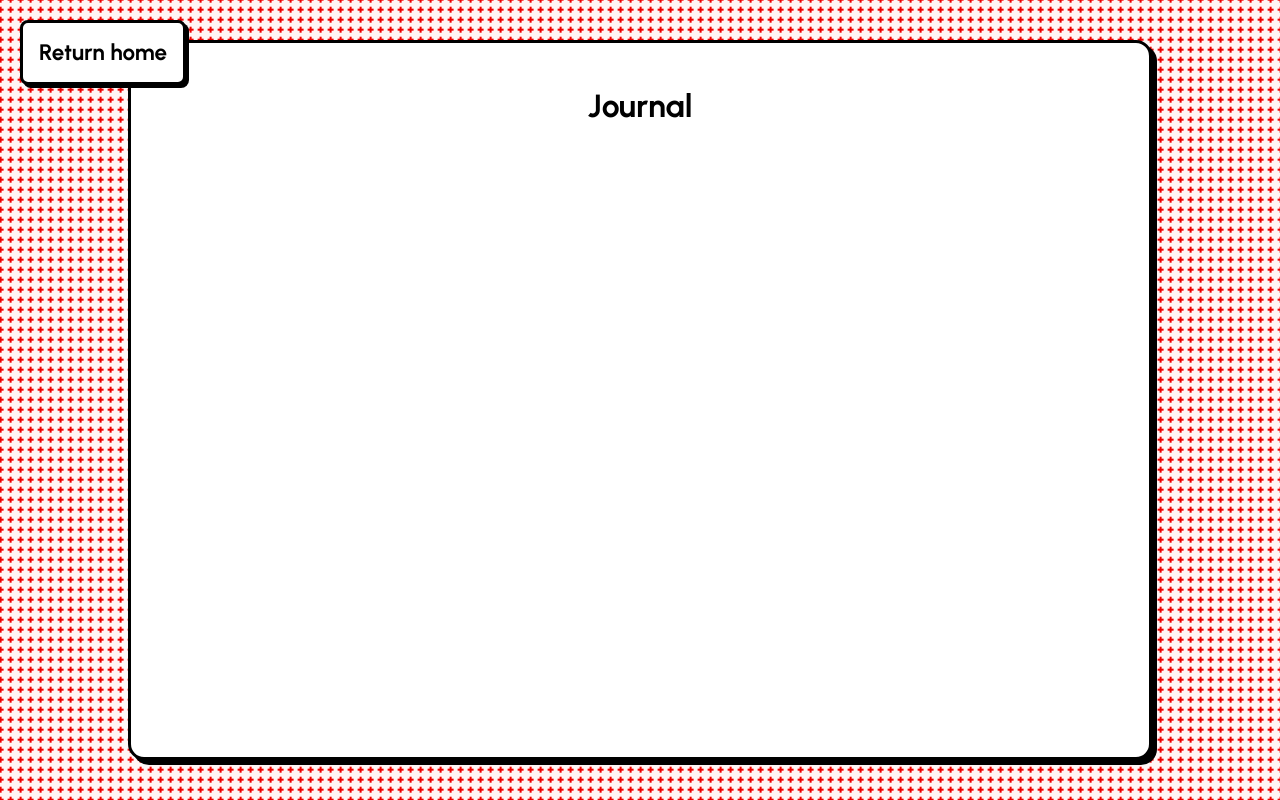
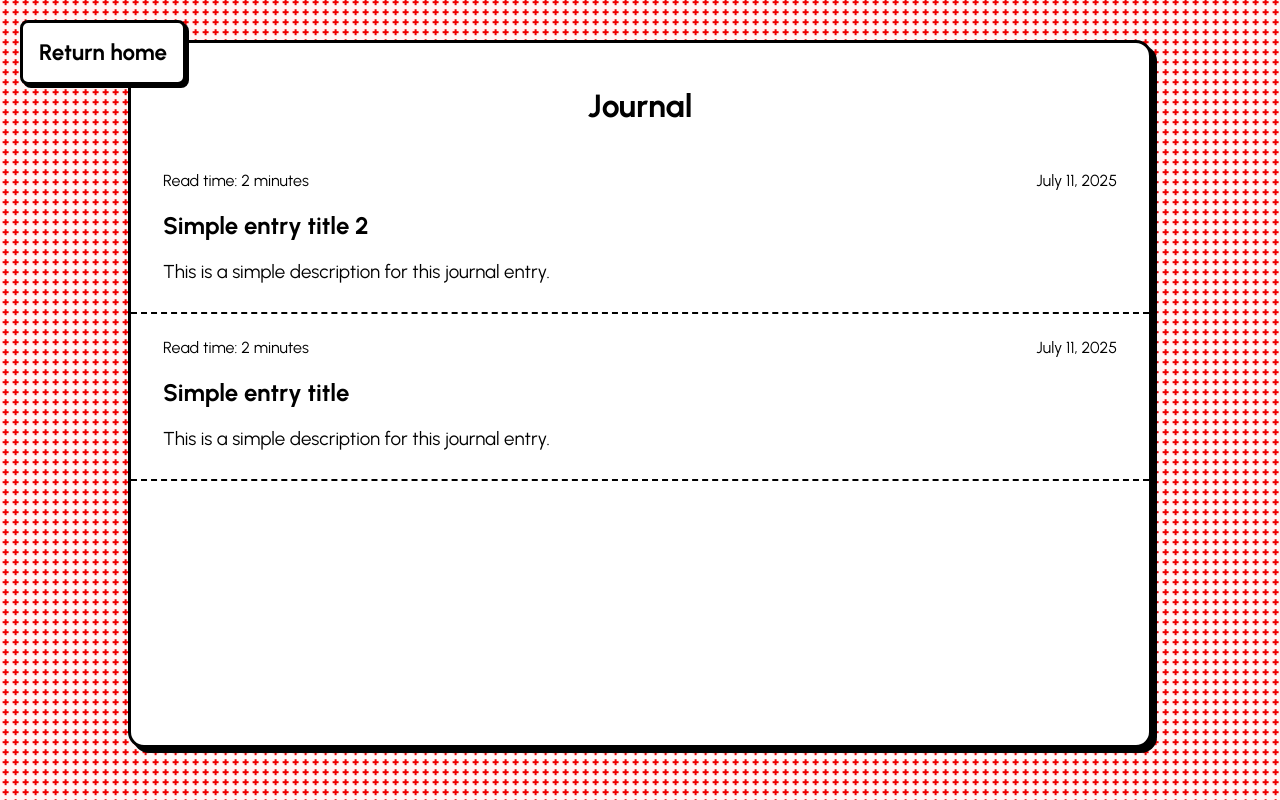
Before and after one commit to MarshalMarks/cyberlizer-site, a React (Create React App) app: page /journal in a window 1280 px wide. Built offline with nearby package versions, Linux system fonts and the light colour scheme.

Commit message:
Added journal section and entry list

```diff
--- a/package.json
+++ b/package.json
@@ -45,6 +45,8 @@
     ]
   },
   "devDependencies": {
-    "gh-pages": "^6.3.0"
+    "@craco/craco": "^7.1.0",
+    "gh-pages": "^6.3.0",
+    "raw-loader": "^4.0.2"
   }
 }
--- a/src/App.css
+++ b/src/App.css
@@ -6,8 +6,12 @@
   scrollbar-width: thin;
 }
 
-h1, h2, h3, h4, h5, h6 {
+h1, h2 {
   text-align: center;
+}
+
+h4, h5, h6 {
+  font-weight: normal;
 }
 
 p {
@@ -33,6 +37,7 @@ a {
 a:hover {
   background-position: bottom 0px left -130px;
   border-bottom: 2px solid #000;
+  background-color: #eee;
   padding-left: 3rem;
   transition: 0.2s;
 }
@@ -53,7 +58,7 @@ button {
 }
 
 button:hover {
-  background-position: bottom 0px left -130px;
+  background-position: bottom 0px left -110px;
   box-shadow: 6px 6px 0px 0px #000;
   padding-left: 3rem;
   cursor: pointer;
@@ -159,3 +164,120 @@ img {
   flex-direction: column;
   justify-content: space-between;
 }
+
+#journal-page-section {
+  padding-left: 0;
+  padding-right: 0;
+  padding-bottom: 0;
+  display: flex;
+  flex-direction: column;
+  height: 85vh;
+}
+
+#journal-link-container {
+  overflow-y: auto;
+  flex: auto;
+  border-bottom-left-radius: 1rem;
+  padding-bottom: 1rem;
+}
+
+.journal-link {
+  background: #fff;
+  padding: 0.2rem 2rem 0.2rem 2rem;
+  border-bottom: 2px dashed #000;
+  background-image: url("/src/resources/redwedge.png");
+  background-repeat: no-repeat;
+  background-position: bottom 0px left -200px;
+  transition: 0.1s;
+}
+
+.journal-link:hover {
+  background-color: #eee;
+  border-bottom: 2px solid #000;
+  background-position: bottom 0px left -70px;
+  padding-left: 5rem;
+  cursor: pointer;
+  transition: 0.2s;
+}
+
+.journal-link h2 {
+  text-align: left;
+  margin-top: 0;
+}
+
+.journal-link h3 {
+  font-weight: normal;
+  margin-bottom: 1.6rem;
+}
+
+.horizontal-div {
+  display: flex;
+  flex-direction: row;
+  justify-content: space-between;
+}
+
+#text404 {
+  font-size: 20rem;
+  margin: 0;
+}
+
+#not-found-section {
+  display: flex;
+  flex-direction: column;
+  justify-content: space-around;
+  align-items: center;
+}
+
+#not-found-section button {
+  margin-top: 5rem;
+  margin-bottom: 1rem;
+  width: 50%;
+}
+
+#entry-section {
+  padding: 3rem;
+  overflow-y: auto;
+}
+
+#entry-header * {
+  text-align: left;
+  margin-bottom: 1rem;
+  margin-top: 0;
+}
+
+#entry-header h1 {
+  font-size: 2.4rem;
+  margin-bottom: 0.4rem;
+}
+
+#entry-header h2 {
+  font-size: 1.4rem;
+  font-weight: normal;
+}
+
+#entry-header p {
+  font-size: 1.1rem;
+  font-style: italic;
+  color: #555;
+}
+
+#entry-header {
+  padding-top: 2rem;
+  padding-bottom: 0.5rem;
+  margin-bottom: 3rem;
+  border-bottom: 2px solid #000;
+}
+
+#markdown-section * {
+  text-align: justify;
+}
+
+#markdown-section h1 {
+  margin-top: 2rem;
+  margin-bottom: 0;
+}
+
+#markdown-section h2 {
+  margin-top: 1.6rem;
+  margin-bottom: 0;
+}
--- a/src/App.js
+++ b/src/App.js
@@ -1,6 +1,8 @@
 import './App.css';
 import Home from './pages/Home';
 import Journal from './pages/Journal';
+import JournalEntry from './pages/JournalEntry';
+import NotFound from './pages/NotFound';
 import Projects from './pages/Projects';
 import { BrowserRouter, Routes, Route } from 'react-router';
 
@@ -11,7 +13,9 @@ function App() {
         <Routes>
           <Route path="/" element={<Home />} />
           <Route path="/journal" element={<Journal />} />
+          <Route path="/journal/:id" element={<JournalEntry id />} />
           <Route path="/projects" element={<Projects />} />
+          <Route path="*" element={<NotFound />} />
         </Routes>
       </BrowserRouter>
     </div>
--- /dev/null
+++ b/src/components/JournalLink.js
@@ -0,0 +1,20 @@
+import { useNavigate } from "react-router-dom";
+
+function JournaLink({ props }) {
+    const navigate = useNavigate();
+
+    return (
+        <>
+            <div class="journal-link" onClick={() => {navigate("/journal/" + props.entryLink)}}>
+                <div class="horizontal-div">
+                    <h4>Read time: {props.readTime}</h4>
+                    <h4>{props.releaseDate}</h4>
+                </div>
+                <h2>{props.entryTitle}</h2>
+                <h3>{props.entryDescription}</h3>
+            </div>
+        </>
+    );
+}
+
+export default JournaLink;
--- /dev/null
+++ b/src/journal_entries/entry-file-title-2.md
@@ -0,0 +1,19 @@
+# This is a markdown document
+
+Hi! Here's some text in a paragraph format.
+
+# Here's another header
+
+Some more text here... Some more text here... Some more text here... Some more text here... Some more text here... Some more text here... Some more text here... Some more text here... Some more text here... Some more text here... Some more text here... Some more text here... Some more text here... Some more text here... Some more text here...
+
+Some more text here... Some more text here... Some more text here... Some more text here... Some more text here... Some more text here... Some more text here... Some more text here... Some more text here... Some more text here... Some more text here... Some more text here... Some more text here... Some more text here... Some more text here... Some more text here...
+
+## Sub header
+
+Some more text here... Some more text here... Some more text here... Some more text here... Some more text here... Some more text here... Some more text here... Some more text here...
+
+Some more text here... Some more text here... Some more text here... Some more text here... Some more text here... Some more text here... Some more text here... Some more text here... Some more text here... Some more text here...
+
+## sub2
+
+Some more text here... Some more text here... Some more text here... Some more text here... Some more text here... Some more text here... Some more text here... Some more text here... Some more text here... Some more text here... Some more text here... Some more text here... Some more text here... Some more text here... Some more text here... Some more text here... Some more text here...
--- a/src/journal_entries/test1.md
+++ /dev/null
@@ -1,12 +0,0 @@
-# Title
-
-## This is a markdown document
-
-Hi! Here's some text in a paragraph format.
-
-## Here's another header
-
-Some more text here...
-
-1. List item 1
-2. List item 2
--- /dev/null
+++ b/src/journal_entries/test2.md
@@ -0,0 +1,19 @@
+# This is a markdown document (second one)
+
+Hi! Here's some text in a paragraph format.
+
+# Here's another header
+
+Some more text here... Some more text here... Some more text here... Some more text here... Some more text here... Some more text here... Some more text here... Some more text here... Some more text here... Some more text here... Some more text here... Some more text here... Some more text here... Some more text here... Some more text here...
+
+Some more text here... Some more text here... Some more text here... Some more text here... Some more text here... Some more text here... Some more text here... Some more text here... Some more text here... Some more text here... Some more text here... Some more text here... Some more text here... Some more text here... Some more text here... Some more text here...
+
+## Sub header
+
+Some more text here... Some more text here... Some more text here... Some more text here... Some more text here... Some more text here... Some more text here... Some more text here...
+
+Some more text here... Some more text here... Some more text here... Some more text here... Some more text here... Some more text here... Some more text here... Some more text here... Some more text here... Some more text here...
+
+## sub2
+
+Some more text here... Some more text here... Some more text here... Some more text here... Some more text here... Some more text here... Some more text here... Some more text here... Some more text here... Some more text here... Some more text here... Some more text here... Some more text here... Some more text here... Some more text here... Some more text here... Some more text here...
--- a/src/pages/Journal.js
+++ b/src/pages/Journal.js
@@ -1,18 +1,23 @@
-import ReactMarkdown from "react-markdown";
-import remarkGfm from "remark-gfm";
-import markdownContent from "../journal_entries/test1.md";
-import { useState } from "react";
 import { useNavigate } from "react-router-dom";
+import JournaLink from "../components/JournalLink";
 
-function Journal({ id }) {
-    const [articleText, setArticleText] = useState("");
-
+function Journal() {
     const navigate = useNavigate();
 
-    const getFile = () => {
-        fetch(markdownContent)
-            .then((response) => response.text())
-            .then((text) => setArticleText(text))
+    const dummyProps1 = {
+        readTime: "2 minutes",
+        releaseDate: "July 11, 2025",
+        entryTitle: "Simple entry title 2",
+        entryDescription: "This is a simple description for this journal entry.",
+        entryLink: "entry-file-title-2"
+    }
+
+    const dummyProps2 = {
+        readTime: "2 minutes",
+        releaseDate: "July 11, 2025",
+        entryTitle: "Simple entry title",
+        entryDescription: "This is a simple description for this journal entry.",
+        entryLink: "entry-file-title-1"
     }
 
     return (
@@ -21,6 +26,10 @@ function Journal({ id }) {
             <div class="grid">
                 <div id="journal-page-section" class="box-section">
                     <h1>Journal</h1>
+                    <div id="journal-link-container">
+                        <JournaLink props={dummyProps1} />
+                        <JournaLink props={dummyProps2} />
+                    </div>
                 </div>
             </div>
         </>
--- /dev/null
+++ b/src/pages/JournalEntry.js
@@ -0,0 +1,51 @@
+import ReactMarkdown from "react-markdown";
+import remarkGfm from "remark-gfm";
+import { useEffect, useState } from "react";
+import { useNavigate, useParams } from "react-router-dom";
+
+function JournalEntry() {
+    const [markdownContent, setMarkdownContent] = useState("");
+    const navigate = useNavigate();
+    const { id } = useParams();
+
+    const markdownContext = require.context('../journal_entries', false, /\.md$/);
+
+    useEffect(() => {
+        const fetchMarkdown = async () => {
+            const path = `./${id}.md`;
+            const content = markdownContext(path);
+            const text = typeof content === 'string' ? content : content.default;
+            setMarkdownContent(text);
+        };
+
+        fetchMarkdown();
+    }, [id])
+
+    const entryInfo = {
+        readTime: "15 minutes",
+        releaseDate: "January 15, 2025",
+        entryTitle: "Simple entry title",
+        entryDescription: "This is a simple description for this journal entry.",
+        entryLink: "entry-file-title-1"
+    }
+
+    return (
+        <>
+            <button class="home-button" onClick={() => {navigate("/journal")}}>Return to journal</button>
+            <div class="grid">
+                <div id="entry-section" class="box-section">
+                    <div id="entry-header">
+                        <h1>{entryInfo.entryTitle}</h1>
+                        <h2>{entryInfo.entryDescription}</h2>
+                        <p>{entryInfo.releaseDate}</p>
+                    </div>
+                    <div id="markdown-section">
+                        {markdownContent ? <ReactMarkdown>{markdownContent}</ReactMarkdown> : <p>ERROR: couldn't fetch this page :(</p>}
+                    </div>
+                </div>
+            </div>
+        </>
+    );
+}
+
+export default JournalEntry;
--- /dev/null
+++ b/src/pages/NotFound.js
@@ -0,0 +1,19 @@
+import { useNavigate } from "react-router-dom";
+
+function NotFound() {
+    const navigate = useNavigate();
+
+    return (
+        <>
+            <div class="grid">
+                <div id="not-found-section" class="box-section">
+                    <h1 id="text404">404</h1>
+                    <h1>We couldn't find the page you were looking for :(</h1>
+                    <button onClick={() => {navigate("/")}}>Return home</button>
+                </div>
+            </div>
+        </>
+    );
+}
+
+export default NotFound;
```
Also changed, not shown: 1 other file (tests, documents, lock files or other folders).
